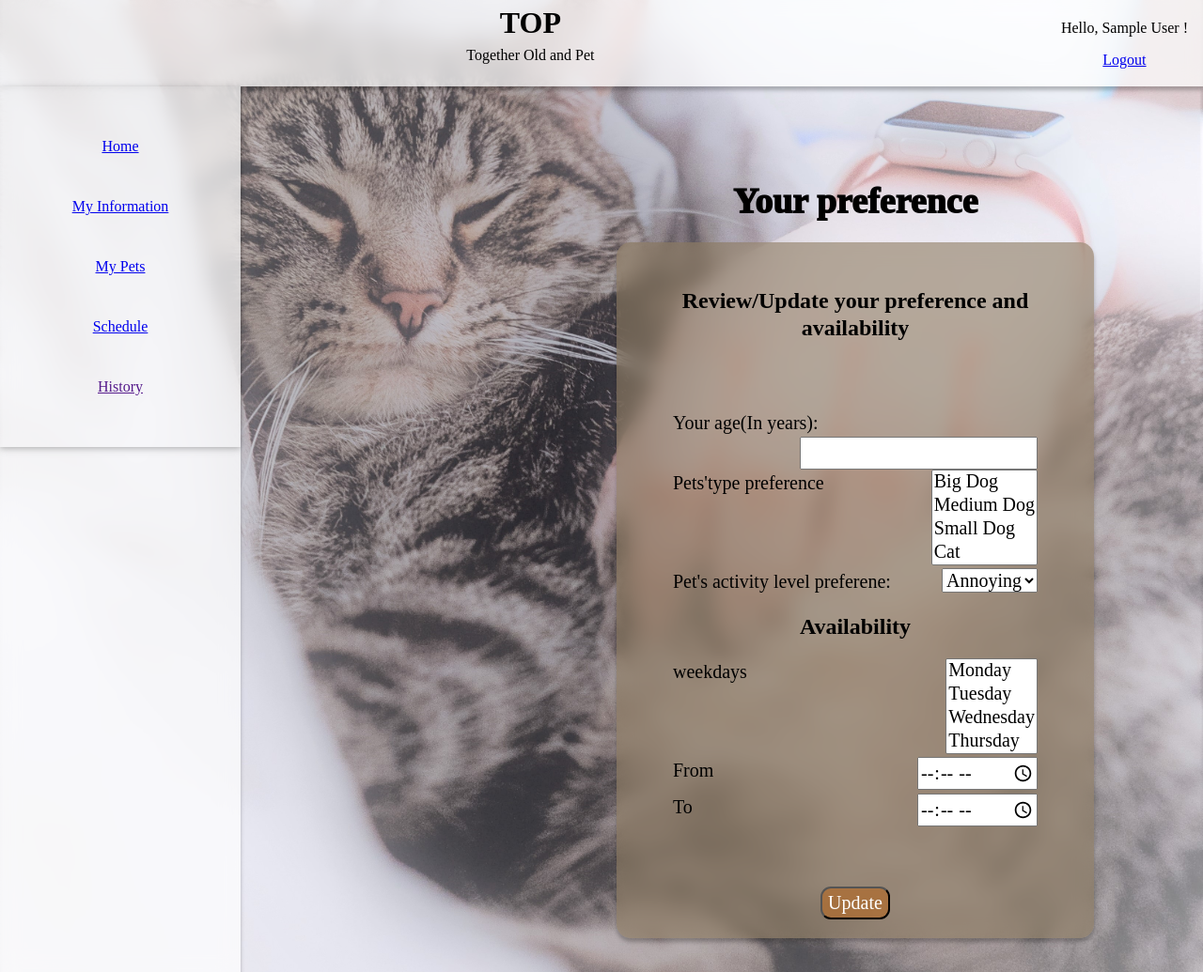
After one commit to liqingy5/TOP, a Flask app: page /seniorPref in a window 1280 px wide. The commit adds this page. Shown: the whole page at 94% size. Run offline with Flask 3, Linux system fonts and the light colour scheme; the visitor is signed in with stand-in values (Sample User, id 1); some libraries are stand-ins or nearby versions.

Commit message:
senior information page set up

```diff
--- a/app.py
+++ b/app.py
@@ -280,6 +280,31 @@ def myInfo():
     return render_template('/components/info.html', user=user)
 
 
+@app.route('/seniorPref', methods=['GET', 'POST'])
+@login_required
+def seniorPref():
+    user = User.query.get(current_user.id)
+    age = db.Column(db.Integer)
+    fav_type = db.Column(db.String(20))
+    fav_activity = db.Column(db.Integer)
+    if(request.method == 'POST'):
+        age = request.form['seniorAge']
+        fav_type = request.form.getlist('fav_type')
+        fav_activity = request.form['fav_activity']
+        weekdays = request.form.getlist('weekdaysSelect')
+        time_from = request.form['from']
+        time_to = request.form['to']
+        if not age or not fav_type or not fav_activity or not weekdays or not time_from or not time_to:
+            flash('Invalid input.')
+            return redirect(url_for('seniorPref'))
+        # user.name = name
+        # user.phone = phone
+        # user.address = address
+        # db.session.commit()
+        flash('Pref Update success.')
+    return render_template('/components/seniorPrefer.html', user=user)
+
+
 @app.route('/petsList/delete/<int:pet_id>', methods=['GET', 'POST'])
 @login_required
 def deletePet(pet_id):
--- /dev/null
+++ b/static/css/seniorPref.css
@@ -0,0 +1,122 @@
+.pref {
+    float: left;
+    text-align: center;
+    margin: auto;
+    padding: 0;
+    margin-left: 25em;
+    margin-top: 5em;
+}
+
+.pref_title {
+
+    font-family: 'Kaisei Decol';
+    font-style: normal;
+    font-weight: 1000;
+    font-size: 38px;
+    line-height: 35px;
+    text-align: center;
+
+    color: black;
+}
+
+.prefForm {
+    width: 508px;
+    left: 466px;
+    top: 230px;
+
+    background: rgba(140, 123, 96, 0.6);
+    box-shadow: 0px 4px 4px rgba(0, 0, 0, 0.25);
+    backdrop-filter: blur(10px);
+    /* Note: backdrop-filter has minimal browser support */
+
+    border-radius: 15px;
+}
+
+.prefForm h1 {
+    padding: 2em;
+    font-family: 'Kaisei Decol';
+    font-style: normal;
+    font-weight: 700;
+    font-size: 24px;
+    line-height: 29px;
+    display: flex;
+    align-items: center;
+    text-align: center;
+
+    margin: 0 auto 1.5rem auto;
+    flex-wrap: wrap;
+
+    color: #000000;
+}
+
+.prefForm .formInput {
+    margin: 0;
+    padding: 0;
+    margin-bottom: 10px;
+    text-align: left
+}
+.multipleSelect{
+    margin-left: 0;
+    text-align: right;
+}
+.multipleSelect label{
+    float:left
+}
+.multipleSelect select{
+    font-family: 'Kaisei Decol';
+    font-style: normal;
+    font-weight: 400;
+    font-size: 20px;
+    line-height: 29px;
+    margin-right:3em;
+    margin-bottom: 2px;
+}
+
+
+.prefForm label {
+    text-align: left;
+    margin-left: 3em;
+
+    font-family: 'Kaisei Decol';
+    font-style: normal;
+    font-weight: 400;
+    font-size: 20px;
+    line-height: 29px;
+    color: #000000;
+
+}
+
+.formInput select,
+.input {
+    float: right;
+    margin-right: 3em;
+
+
+    font-family: 'Kaisei Decol';
+    font-style: normal;
+    font-weight: 400;
+    font-size: 20px;
+    line-height: 29px;
+    color: #000000;
+
+}
+
+.prefButton {
+    text-align: center;
+}
+
+.btn {
+    background: rgba(174, 110, 52, 0.78);
+    border-radius: 11px;
+
+    margin-top: 3em;
+    margin-bottom: 1em;
+
+    font-family: 'Kaisei Decol';
+    font-style: normal;
+    font-weight: 400;
+    font-size: 20px;
+    line-height: 29px;
+    /* identical to box height */
+    color: #FFFFFF;
+}
--- /dev/null
+++ b/templates/components/seniorPrefer.html
@@ -0,0 +1,76 @@
+{% extends "index.html" %}
+{% block head %}
+{{ super() }}
+<link rel="stylesheet" href="{{ url_for('static', filename='/css/seniorPref.css') }}" type="text/css">
+{% endblock %}
+
+{% block content %}
+{{ super() }}
+<div class="pref">
+    <h1 class="pref_title">Your preference</h1>
+    <div class="prefForm">
+        <form method="post">
+            <h1>Review/Update your preference and availability</h1>
+            <div class="formInput">
+                <label for="seniorAge">Your age(In years):</label>
+                <input class="input" type="number" id="seniorAge" name="seniorAge" value="" required>
+            </div>
+            <div class="multipleSelect">
+                <label for="typeSelect"> Pets'type preference</label>
+                <select id="typeSelect" name="typeSelect" multiple required>
+                    <option value=1>Big Dog</option>
+                    <option value=2>Medium Dog</option>
+                    <option value=3>Small Dog</option>
+                    <option value=4>Cat</option>
+                </select>
+            </div>
+
+            <div class="formInput">
+                <label for="fav_activity">Pet's activity level preferene:</label>
+                <select name="petActivity" id="petActivity" required>
+                    <option value=1 {% if not pet or (pet and pet.activity_level==1 ) %}
+                        selected {% endif %}>Annoying
+                    </option>
+                    <option value=2 {% if pet and pet.activity_level==2 %} selected {% endif
+                        %}>
+                        Moderate
+                    </option>
+                    <option value=3 {% if pet and pet.activity_level==3 %} selected {% endif %}>
+                        Quiet
+                    </option>
+                </select>
+            </div>
+            <h2>Availability</h2>
+            <div class="multipleSelect">
+                <label for="weekdaysSelect">weekdays</label>
+                <select id="weekdaysSelect" name="weekdaysSelect" multiple required>
+                    <option value=1>Monday</option>
+                    <option value=2>Tuesday</option>
+                    <option value=3>Wednesday</option>
+                    <option value=4>Thursday</option>
+                    <option value=5>Friday</option>
+                    <option value=6>Saturday</option>
+                    <option value=7>Sunday</option>
+                </select>
+            </div>
+            <div class="formInput">
+                <label for="from">From</label>
+
+                <input class="input" type="time" id="from" name="from"
+                    min="09:00" max="18:00" required>
+            </div>
+            <div class="formInput">
+                <label for="to">To</label>
+
+                <input class="input" type="time" id="to" name="to"
+                    min="09:00" max="18:00" required>
+            </div>
+
+            <div class="prefButton">
+                <input class="btn" type="submit" value="Update">
+            </div>
+
+        </form>
+    </div>
+</div>
+{% endblock %}
```
Also changed, not shown: templates/components/home.html (+7 -0 lines).
